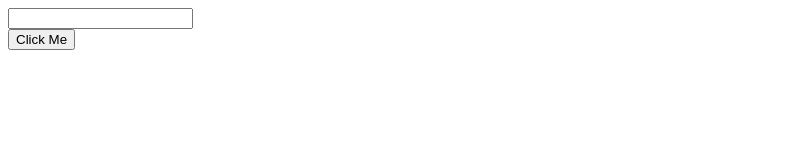
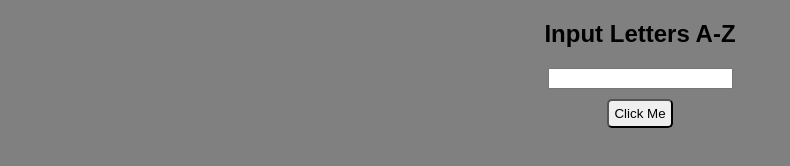
Before and after one commit to danirenae/arrays_strings, a plain HTML site: page index.html in a window 1280 px wide. Shown: the whole page, without its empty margins (0-790 px from the left). Drawn offline with Linux system fonts and the light colour scheme.

Commit message:
added final exercise

```diff
--- a/index.html
+++ b/index.html
@@ -2,9 +2,15 @@
 <html>
 <head>
   <title>Strings</title>
+
+<link rel="stylesheet" type="text/css" href="styles.css">
+
 </head>
 <body>
-<input id="textbox" type="text" name="" value="" placeholder="">
+
+
+<div><h2>Input Letters A-Z</h2></div>
+<input id="textbox" type="text" pattern="[a-z]" name="" value="" placeholder="">
 <br>
 <button type="button" id="button">Click Me</button>
 
--- /dev/null
+++ b/styles.css
@@ -0,0 +1,13 @@
+body {
+  background-color: grey;
+  position: center;
+  text-align: center;
+  font-family: "Arial";
+  font-style: bold;
+}
+
+#button {
+  padding: 5px;
+  margin: 10px;
+  border-radius: 5px;
+}
```
Also changed, not shown: 1 other file.
